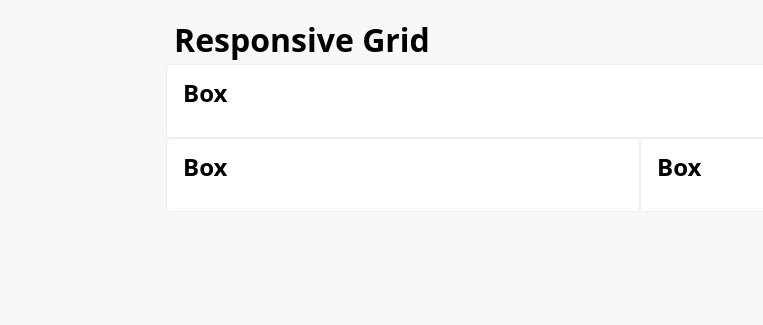
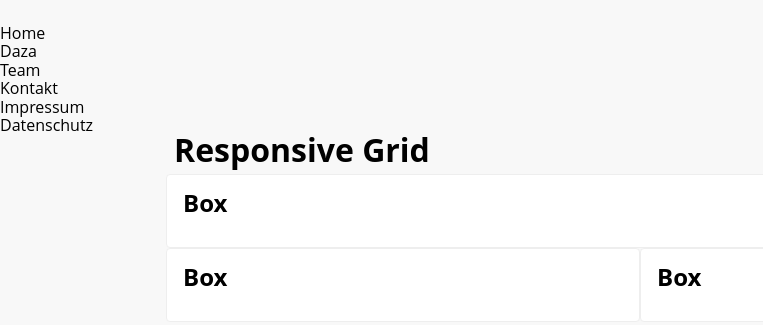
Before and after one commit to DevDaza/WebApps, a website: page index.html in a window 1280 px wide. Shown: the whole page, without its empty margins (0-763 px from the left). Drawn offline with nearby package versions, Linux system fonts and the light colour scheme; files that its build step writes are made by us from their sources.

Commit message:
navigation hinzugefügt

```diff
--- a/index.html
+++ b/index.html
@@ -10,6 +10,18 @@
 <body>
 
     <div class="site">
+
+        <nav>
+            <ul>
+                <li>Home</li>
+                <li>Daza</li>
+                <li>Team</li>
+                <li>Kontakt</li>
+                <li>Impressum</li>
+                <li>Datenschutz</li>
+            </ul>
+        </nav>
+
         <div class="container">
             <h1>Responsive Grid</h1>
 
```
